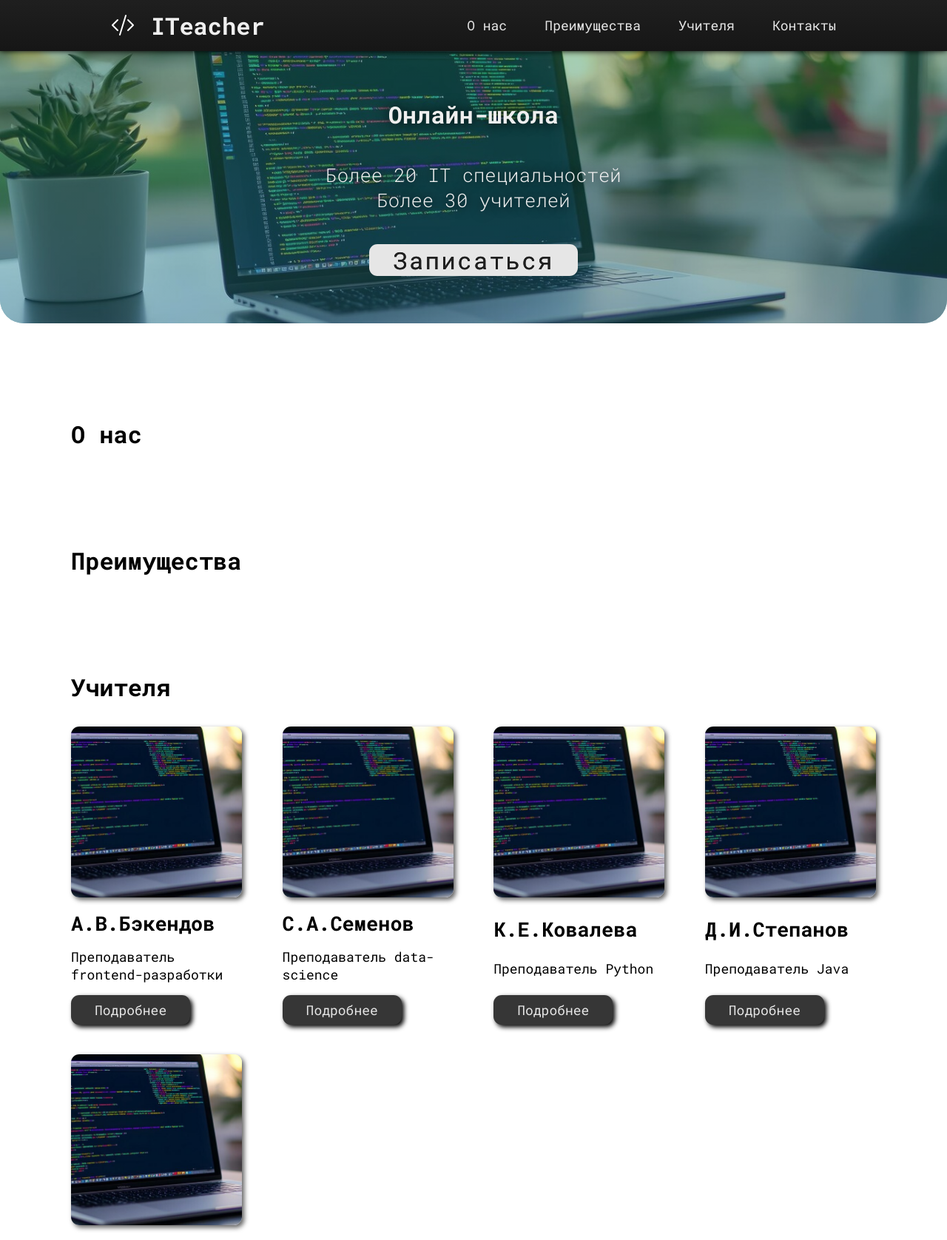
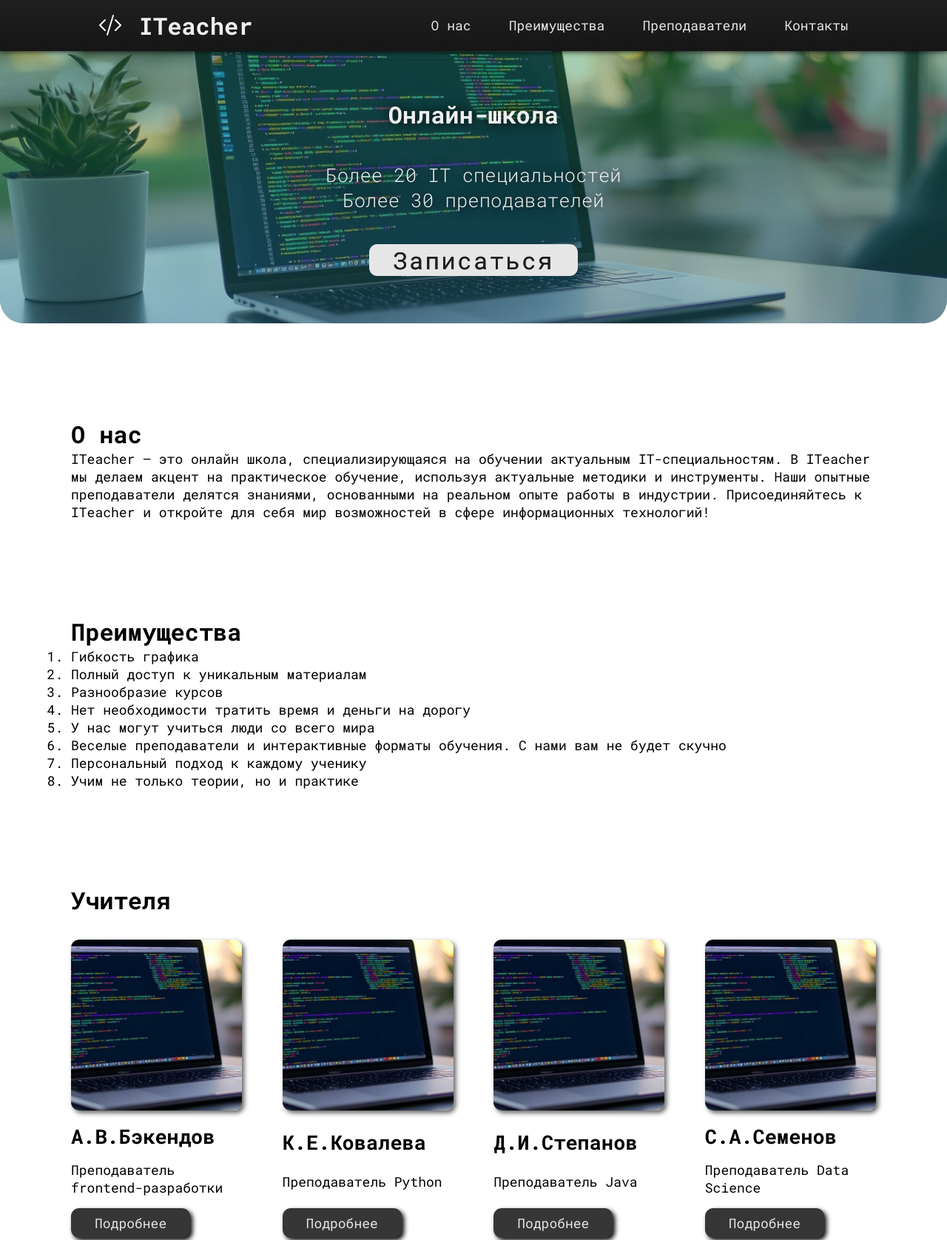
Before and after one commit to Skeltex/ITeacher, a plain HTML site: page index.html in a window 1280 px wide. Shown: the top 1676 px of the page at 74% size. Drawn offline with Linux system fonts and the light colour scheme.

Commit message:
update text

```diff
--- a/index.html
+++ b/index.html
@@ -1,13 +1,15 @@
 <!DOCTYPE html>
-<html lang="en">
+<html lang="ru">
+
 <head>
   <meta charset="UTF-8">
   <meta name="viewport" content="width=device-width, initial-scale=1.0">
-    <title>Онлайн-школа ITeacher — обучение онлайн IT навыкам</title>
-    <link rel="icon" href="images/favicon.svg"/>
-    <link rel="stylesheet" href="style.css"/>
-    <link rel="stylesheet" href="reset.css"/>
+  <title>Онлайн-школа ITeacher — обучение IT навыкам</title>
+  <link rel="icon" href="images/favicon.svg" />
+  <link rel="stylesheet" href="style.css" />
+  <link rel="stylesheet" href="reset.css" />
 </head>
+
 <body>
 
   <nav>
@@ -18,7 +20,7 @@
     <ul class="navlinks">
       <li><a href="#about-us">О нас</a></li>
       <li><a href="#advantages">Преимущества</a></li>
-            <li><a href="#teachers">Учителя</a></li>
+      <li><a href="#teachers">Преподаватели</a></li>
       <li><a href="#feedback">Контакты</a></li>
     </ul>
   </nav>
@@ -33,7 +35,7 @@
           </div>
           <div class="subtitle">
             <p>Более 20 IT специальностей</p>
-                        <p>Более 30 учителей</p>
+            <p>Более 30 преподавателей</p>
           </div>
           <div class="button">
             <a href="#feedback">Записаться</a>
@@ -45,11 +47,28 @@
     <div id="about-us" class="anchor"></div>
     <section class="about-us">
       <h1>О нас</h1>
+      <p>
+        ITeacher — это онлайн школа, специализирующаяся на обучении актуальным IT-специальностям.
+        В ITeacher мы делаем акцент на практическое обучение, используя актуальные методики и инструменты.
+        Наши опытные преподаватели делятся знаниями, основанными на реальном опыте работы в индустрии.
+        Присоединяйтесь к ITeacher и откройте для себя мир возможностей в сфере информационных технологий!
+      </p>
+
     </section>
 
     <div id="advantages" class="anchor"></div>
     <section class="advantages">
       <h1>Преимущества</h1>
+      <ol>
+        <li>Гибкость графика</li>
+        <li>Полный доступ к уникальным материалам</li>
+        <li>Разнообразие курсов</li>
+        <li>Нет необходимости тратить время и деньги на дорогу</li>
+        <li>У нас могут учиться люди со всего мира</li>
+        <li>Веселые преподаватели и интерактивные форматы обучения. С нами вам не будет скучно</li>
+        <li>Персональный подход к каждому ученику</li>
+        <li>Учим не только теории, но и практике</li>
+      </ol>
     </section>
 
     <div id="teachers" class="anchor"></div>
@@ -60,13 +79,6 @@
           <img src="images/background.jpg" alt="InBrief" />
           <h2>А.В.Бэкендов</h2>
           <p>Преподаватель frontend-разработки</p>
-                  <a class="badge">Подробнее</a>
-                </article>
-
-                <article class="teacher">
-                  <img src="images/background.jpg" alt="InBrief" />
-                  <h2>C.А.Семенов</h2>
-                  <p>Преподаватель data-science</p>
           <a class="badge">Подробнее</a>
         </article>
 
@@ -86,20 +98,29 @@
 
         <article class="teacher">
           <img src="images/background.jpg" alt="InBrief" />
+          <h2>C.А.Семенов</h2>
+          <p>Преподаватель Data Science</p>
+          <a class="badge">Подробнее</a>
+        </article>
+
+        <article class="teacher">
+          <img src="images/background.jpg" alt="InBrief" />
           <h2>И.Д.Егорова</h2>
           <p>Преподаватель ИИ и машинного обучения</p>
           <a class="badge">Подробнее</a>
         </article>
       </div>
     </section>
-
     <div id="contacts" class="anchor"></div>
     <section class="feedback">
       <h1>Связь</h1>
+      <p>Оставьте форму для обратной связи</p>
     </section>
 
     <section class="contacts">
       <h1>Контакты</h1>
+      <p>itschool@gmail.com</p>
+      <p>8(800)123-45-67</p>
     </section>
 
     <footer>
@@ -109,4 +130,5 @@
     <script src="app.js"></script>
   </main>
 </body>
+
 </html>
--- a/style.css
+++ b/style.css
@@ -2,11 +2,12 @@
 
 html {
     scroll-behavior: smooth;
-    /*Настройки скроллбара*/
+    /* Scrollbar settings */
     scrollbar-width: thin;
     scrollbar-color: #0000005a #ffffff00;
 }
-    /*Якорь будет чуть ниже листать*/
+
+/* The anchor will scroll a little lower */
 .anchor {
     height: 3rem;
     margin-top: 3rem;
@@ -17,7 +18,7 @@ html {
     src: url(fonts/RobotoMono.ttf);
 }
 
-body{
+body {
     font-family: "Roboto Mono", monospace;
     font-size: large;
 }
@@ -25,35 +26,39 @@ body{
 h1 {
     font-size: xx-large;
 }
+
 section {
     width: 100rem;
     max-width: 85%;
     margin: 2rem auto;
 }
+
 a:hover {
     transition: all 250ms;
     color: #e66465;
 }
+
 a {
     transition: all 250ms;
     color: #1f1f1f;
 }
 
-/*Navbar*/
+/* Navbar */
 nav {
     display: flex;
     justify-content: space-around;
     padding: .8rem;
     position: sticky;
     top: 0;
-    z-index: 10 ;
+    z-index: 10;
 
     color: #efefef;
     background: linear-gradient(#1f1f1f, #161616);
     box-shadow: 0 0 0.5rem black;
     font-size: x-large;
 }
-nav > .brand {
+
+nav>.brand {
     display: flex;
     align-items: center;
     gap: .7em;
@@ -62,36 +67,39 @@ nav > .brand {
     font-weight: bold;
     color: #efefef;
 }
-nav > .brand > img {
+
+nav>.brand>img {
     width: 1em;
     filter: invert(100%);
 }
-nav > .navlinks {
+
+nav>.navlinks {
     color: #efefef;
     display: flex;
     align-items: center;
     gap: 4vw;
     font-size: large;
 }
-nav > .navlinks a {
+
+nav>.navlinks a {
     transition: all 250ms;
     color: #e6e6e6;
 }
-nav > .navlinks a:hover {
+
+nav>.navlinks a:hover {
     transition: all 250ms;
     color: #e66465;
 }
-    /*Когда экран узкий, ссылки отображатся в столбец
-    (думаю, временное решение)*/
-@media screen and (max-width: 770px){
-    nav > .navlinks {
+
+/* When the screen is narrow, the links are displayed in a column. */
+@media screen and (max-width: 770px) {
+    nav>.navlinks {
         flex-direction: column;
         gap: .5rem;
     }
 }
 
-/*Header*/
-    /*Картинка с ноутом */
+/* Header */
 #image-bg {
     display: flex;
     opacity: .6;
@@ -101,16 +109,18 @@ nav > .navlinks a:hover {
     object-fit: cover;
     border-radius: 0 0 2rem 2rem;
 }
+
 .head {
     border-radius: 0 0 2rem 2rem;
-    background: linear-gradient(hsla(152, 100%, 22%, 0.869) , hsla(186, 100%, 21%, 0.829) );
-    /*Расположение текста на ней*/
+    background: linear-gradient(hsla(152, 100%, 22%, 0.869), hsla(186, 100%, 21%, 0.829));
+    /* Text layout */
     position: relative;
     text-align: center;
     color: #efefef;
 }
+
 .image-text {
-    /*Смещение теста на картинку*/
+    /* Shift text to image */
     position: absolute;
     top: 50%;
     left: 50%;
@@ -125,14 +135,17 @@ nav > .navlinks a:hover {
     justify-content: space-between;
     align-items: center;
 }
-.image-text > .title{
+
+.image-text>.title {
     font-weight: bold;
 }
-.image-text > .subtitle{
+
+.image-text>.subtitle {
     font-weight: 300;
     font-size: 1.6rem;
 }
-.image-text > .button{
+
+.image-text>.button {
     background-color: #e6e6e6;
     text-shadow: 0 0 0;
     padding-inline: 2rem;
@@ -145,7 +158,7 @@ nav > .navlinks a:hover {
 
 /* Teachers */
 
-.teacher > img {
+.teacher>img {
     aspect-ratio: 1;
     border-radius: .7rem;
     object-fit: cover;
@@ -177,20 +190,22 @@ nav > .navlinks a:hover {
     padding-inline: 2rem;
     border-radius: .7rem;
 }
-/*Изменение числа столбцов сетки
-в зависимости от ширины экрана*/
-@media screen and (max-width: 1460px){
+
+/* Changing the number of grid columns depending on the screen width */
+@media screen and (max-width: 1460px) {
     .teachers .teachers-wrapper {
         grid-template-columns: repeat(4, 1fr);
     }
 }
-@media screen and (max-width: 1097px){
+
+@media screen and (max-width: 1097px) {
     .teachers .teachers-wrapper {
-        grid-template-columns: repeat(3 , 1fr);
+        grid-template-columns: repeat(3, 1fr);
     }
 }
-@media screen and (max-width: 800px){
+
+@media screen and (max-width: 800px) {
     .teachers .teachers-wrapper {
-        grid-template-columns: repeat(2 , 1fr);
+        grid-template-columns: repeat(2, 1fr);
     }
 }
```
Also changed, not shown: reset.css (line endings or trailing spaces). Lines whose indentation alone changed are shown as unchanged.
